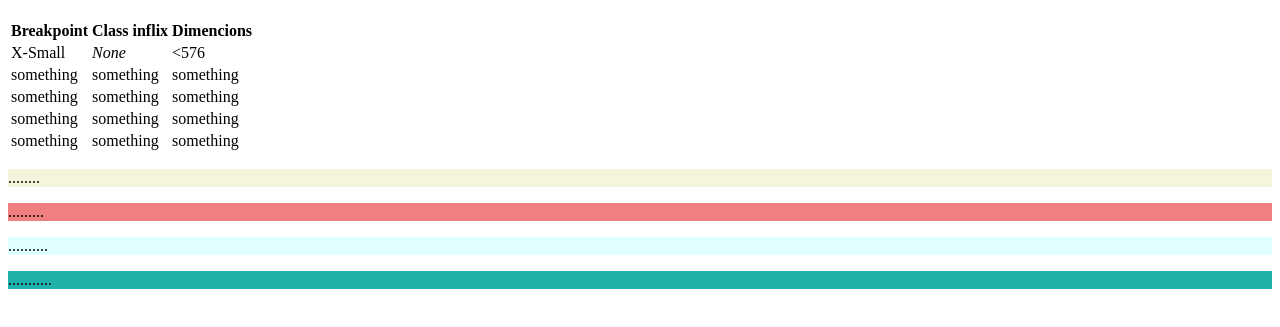
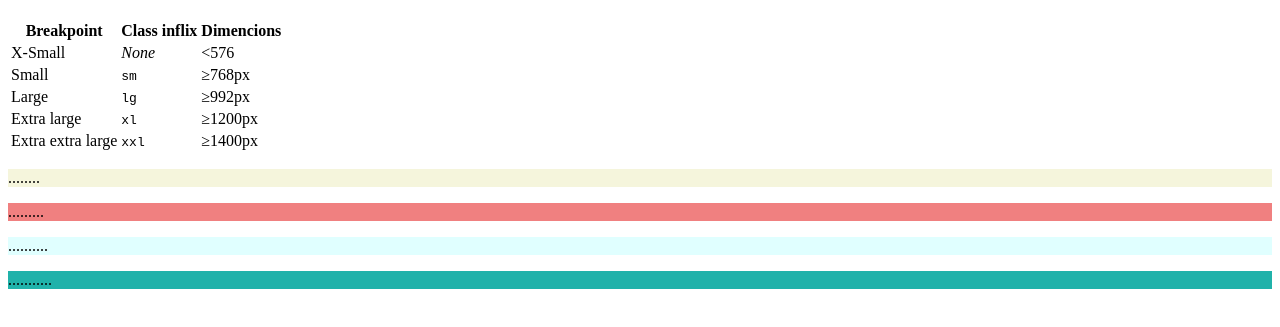
Before and after one commit to mercec/Proyectos-HTML, a plain HTML site: page bootstrap 2.html in a window 1280 px wide. Shown: the part 363-690 px from the top of the page. Drawn offline with Linux system fonts and the light colour scheme; a script that the page names is missing.

Commit message:
Update bootstrap 2.html

```diff
--- a/bootstrap 2.html
+++ b/bootstrap 2.html
@@ -51,24 +51,24 @@
                     <td>&lt;576</td>
                 </tr>
                 <tr>
-                    <td>something</td>
-                    <td>something</td>
-                    <td>something</td>
+                    <td>Small</td>
+                    <td><code>sm</code></td>
+                    <td>≥768px</td>
                 </tr>
                 <tr>
-                    <td>something</td>
-                    <td>something</td>
-                    <td>something</td>
+                    <td>Large</td>
+                    <td><code>lg</code></td>
+                    <td>≥992px</td>
                 </tr>
                 <tr>
-                    <td>something</td>
-                    <td>something</td>
-                    <td>something</td>
+                   <td>Extra large</td>
+                    <td><code>xl</code></td>
+                    <td>≥1200px</td>
                 </tr>
                 <tr>
-                    <td>something</td>
-                    <td>something</td>
-                    <td>something</td>
+                    <td>Extra extra large</td>
+                    <td><code>xxl</code></td>
+                    <td>≥1400px</td>
                 </tr>
             </t.body>
         </table>
```
